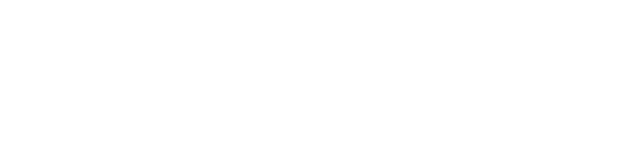
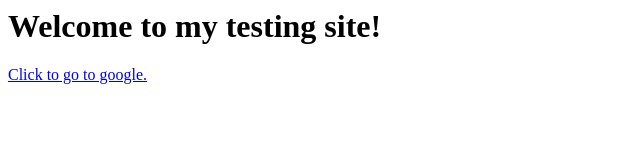
Before and after one commit to sirius9979/CartoonHeroCourse, a plain HTML site: page index.html in a window 1280 px wide. Shown: the whole page, without its empty margins (0-640 px from the left). Drawn offline with Linux system fonts and the light colour scheme.

Commit message:
added title, header, and link to google.

```diff
--- a/index.html
+++ b/index.html
@@ -1,8 +1,10 @@
 <!DOCTYPE>
 <html>
 <head>
-  <title></title>
+  <title>Test Page</title>
 </head>
 <body>
+  <h1> Welcome to my testing site!</h1>
+  <a href="https://www.google.com">Click to go to google.</a>
 </body>
 </html>
```
